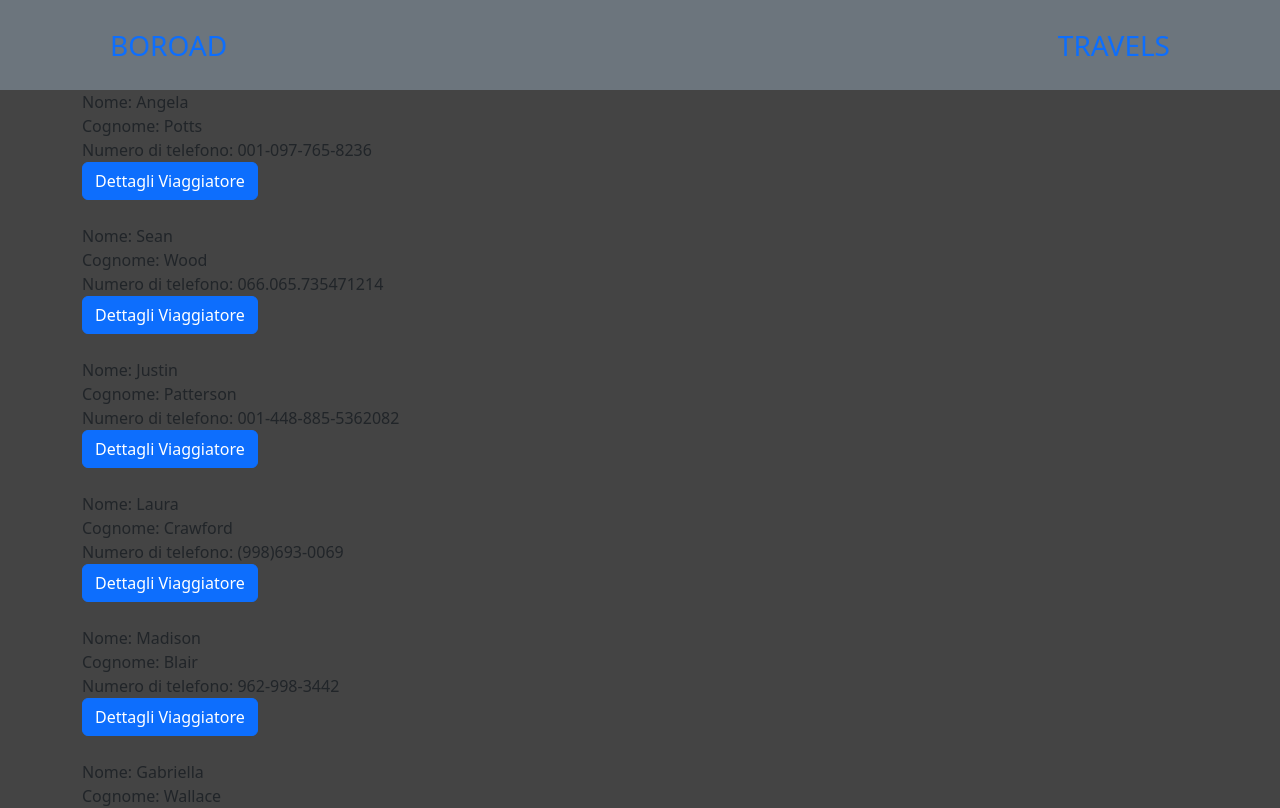
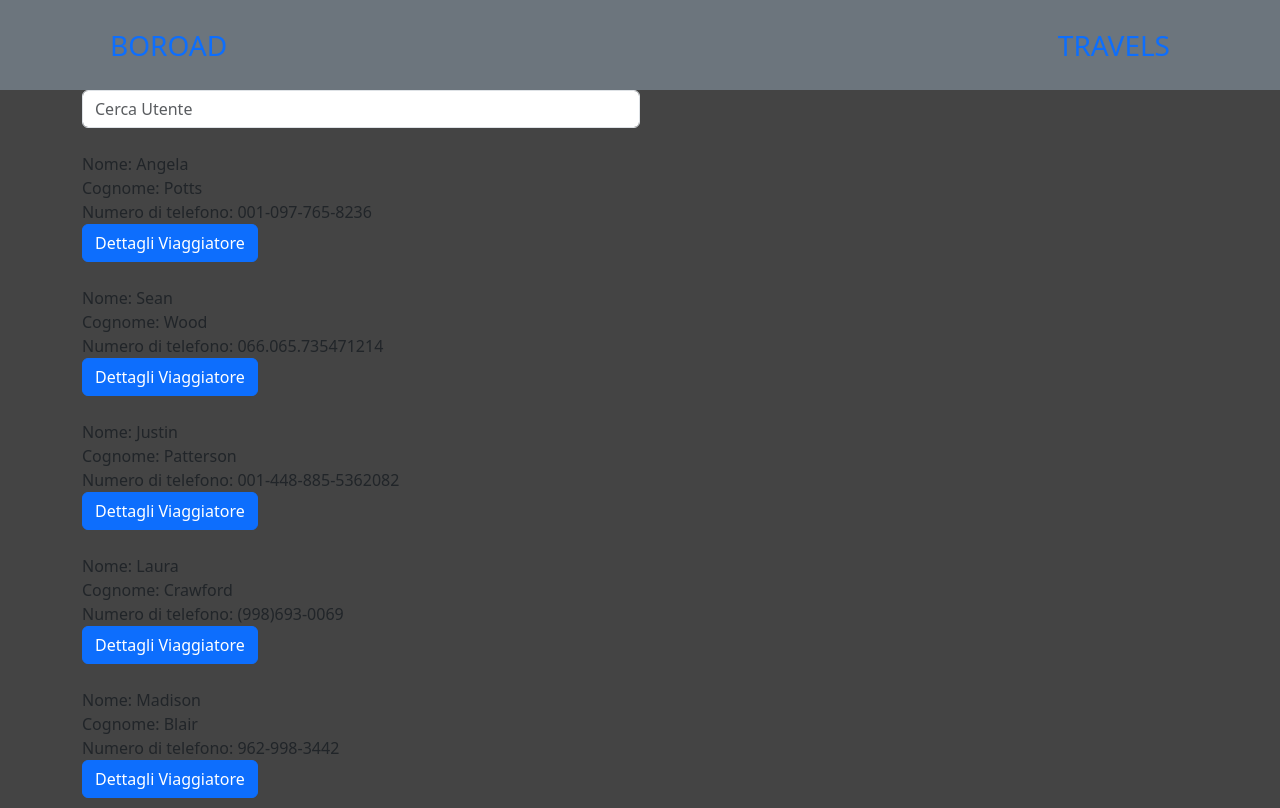
Before and after one commit to simoneburrai/boo-road-webapp, a React (Vite) app: page /travels/1/travellers in a window 1280 px wide. Shown: the top 808 px of the page. Built offline with nearby package versions, Linux system fonts and the light colour scheme.

Commit message:
feat: created searchBar Travellers, added filtering searching by name or surname

```diff
--- /dev/null
+++ b/src/components/SearchBarTraveller.jsx
@@ -0,0 +1,23 @@
+import { useState } from "react";
+
+const SearchBarTraveller = ({ onSearch }) => {
+    const [searchValue, setSearchValue] = useState("");
+
+    const handleChange = (e) => {
+        const value = e.target.value;
+        setSearchValue(value);
+        onSearch(value);
+    };
+
+    return (
+        <input
+            type="text"
+            placeholder="Cerca Utente"
+            value={searchValue}
+            onChange={handleChange}
+            className="form-control w-50 mb-4"
+        />
+    )
+}
+
+export default SearchBarTraveller;
--- a/src/components/travels/travelDetailCard.jsx
+++ b/src/components/travels/TravelDetailCard.jsx
@@ -28,13 +28,14 @@ const TravelDetailCard = ({travel}) => {
             </div>
             <div>
                 <p>{travel.description}</p>
-                <div>
+                {flight && <div>
                     <h5>dettagli volo</h5>
                     <div>Compagnia: {flight.airline}</div>
                     <div>Numero Volo: {flight.flightNumber}</div>
                     <div>Partenza Aereoporto:  {flight.departureAirport}</div>
                     <div>Arrivo Aereoporto: {flight.arrivalAirport}</div>
-                </div>
+                </div>}
+
             </div>
 
         </div>
--- a/src/pages/AllTravellers.jsx
+++ b/src/pages/AllTravellers.jsx
@@ -1,7 +1,8 @@
 import { useParams, useNavigate } from "react-router-dom";
 import {useTravels} from "../contexts/TravelContext"
 import TravellerCard from "../components/travellers/TravellerCard"
-import { useEffect } from "react";
+import { useEffect, useState } from "react";
+import SearchBarTraveller from "../components/SearchBarTraveller";
 
 const AllTravellers = ()=> {
     const navigate = useNavigate();
@@ -9,6 +10,20 @@ const AllTravellers = ()=> {
     travelId = parseInt(travelId);
     const {travellers} = useTravels()
     const currentTravellers = travellers.filter(traveller => traveller.travelId === travelId)
+    const [filteredTravellers, setFilteredTravellers] = useState(currentTravellers);
+    const [searchName, setSearchName] = useState("");
+
+        const handleSearch = (name) => {
+            setSearchName(name);
+            if (name === "") {
+                setFilteredTravellers(currentTravellers);
+            } else {
+                const filtered = currentTravellers.filter(traveller =>
+                    traveller.name.toLowerCase().includes(name.toLowerCase()) ||
+                    traveller.surname.toLowerCase().includes(name.toLowerCase()));
+                setFilteredTravellers(filtered);
+            }
+        };
 
     useEffect(()=> {
         if(currentTravellers.length === 0){
@@ -18,7 +33,8 @@ const AllTravellers = ()=> {
 
     if(currentTravellers){
         return <div>
-         {currentTravellers.map(traveller =>{
+        <SearchBarTraveller onSearch={handleSearch} />
+         {filteredTravellers.map(traveller =>{
             return <TravellerCard traveller={traveller} key={traveller.id}/>
         })}
     </div>
--- a/src/pages/SingleTravel.jsx
+++ b/src/pages/SingleTravel.jsx
@@ -1,6 +1,6 @@
 import { useParams, useNavigate } from "react-router-dom";
 import OperatorCard from "../components/travels/OperatorCard";
-import TravelDetailCard from "../components/travels/travelDetailCard";
+import TravelDetailCard from "../components/travels/TravelDetailCard";
 import {useTravels} from "../contexts/TravelContext"
 import EmergencyCard from "../components/travels/EmergencyCard";
 import { useEffect } from "react";
```
